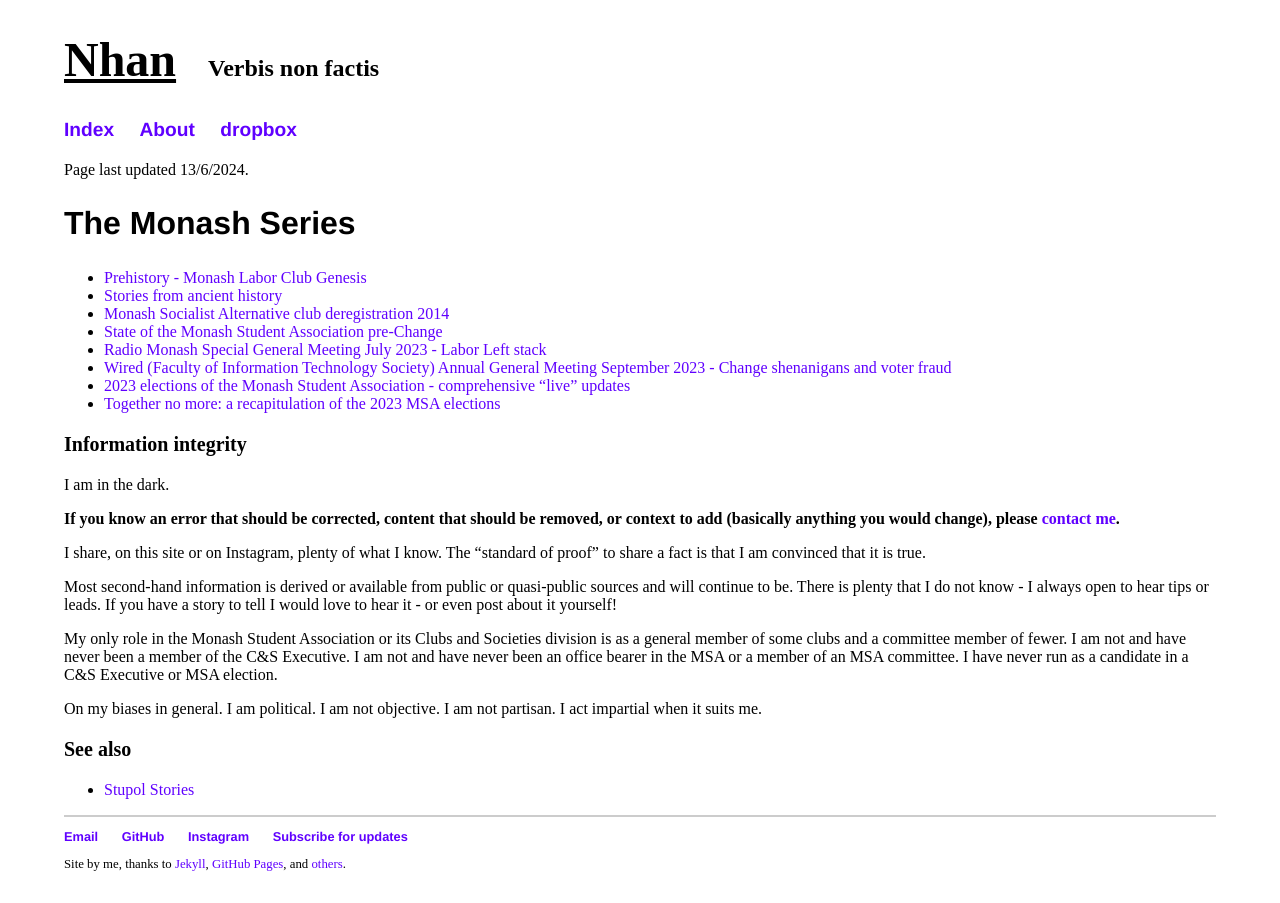
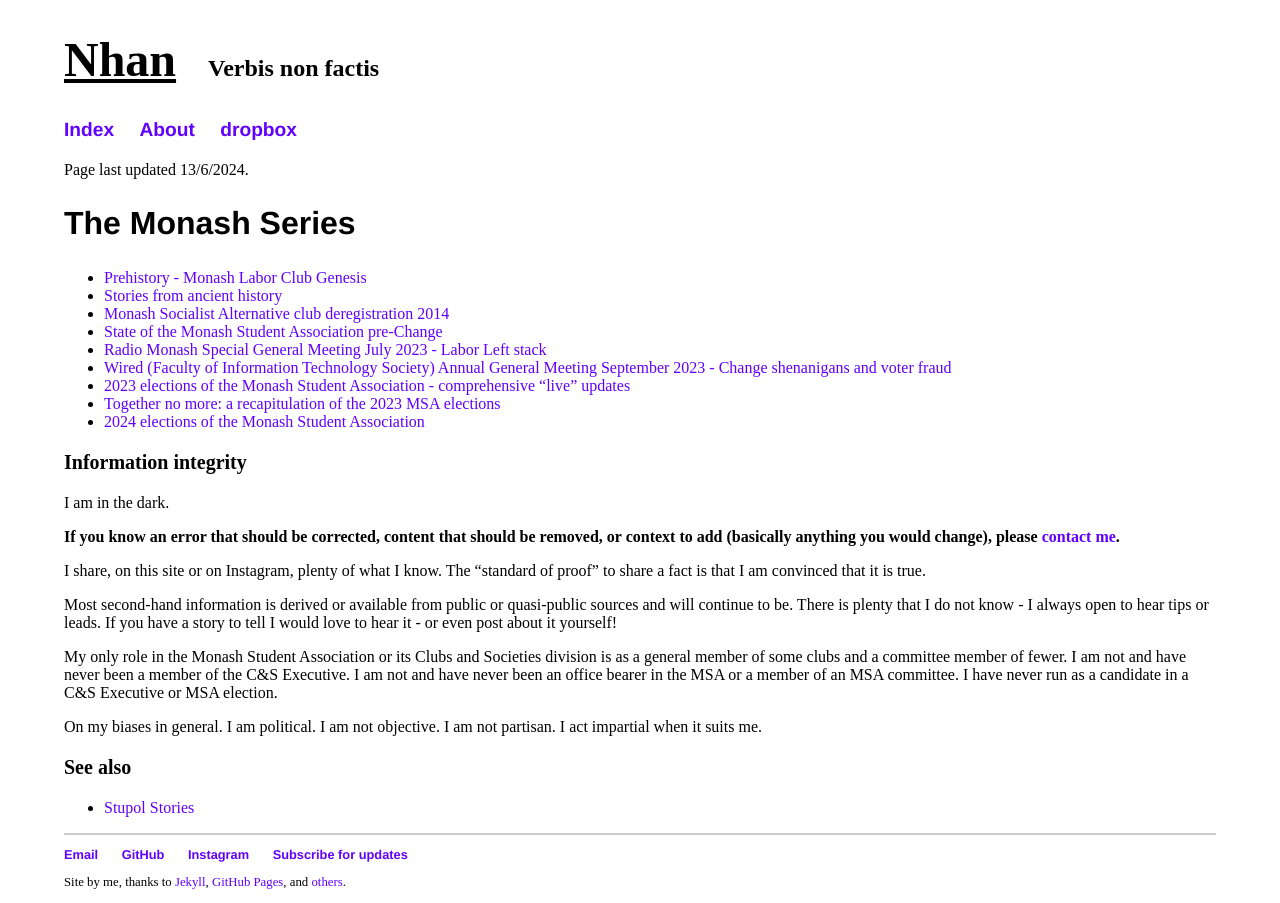
Before and after one commit to nhtnhanbn/nhtnhanbn.github.io, a Jekyll site: the page built from _repository/monash.md, in a window 1280 px wide. Built offline with Jekyll 4.4.1, drawn with Linux system fonts in a browser that asks for light colours; grey boxes are pictures that could not be loaded.

Commit message:
Add msa24 to monash

```diff
--- a/_repository/monash.md
+++ b/_repository/monash.md
@@ -15,6 +15,7 @@ Page last updated 13/6/2024.
 - [Wired (Faculty of Information Technology Society) Annual General Meeting September 2023 - Change shenanigans and voter fraud](/wired)
 - [2023 elections of the Monash Student Association - comprehensive "live" updates](/msa23)
 - [Together no more: a recapitulation of the 2023 MSA elections](/changemsa)
+- [2024 elections of the Monash Student Association](/msa24)
 
 ### Information integrity
 
```
